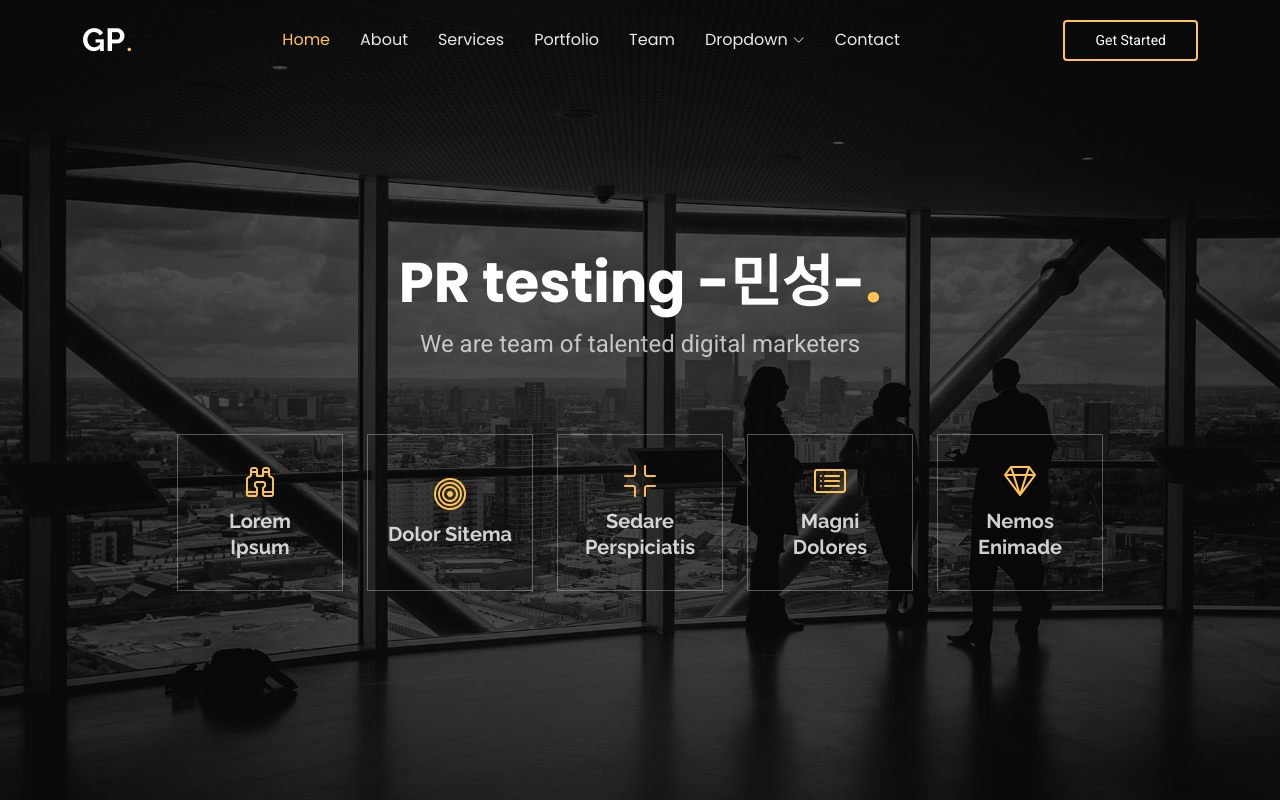
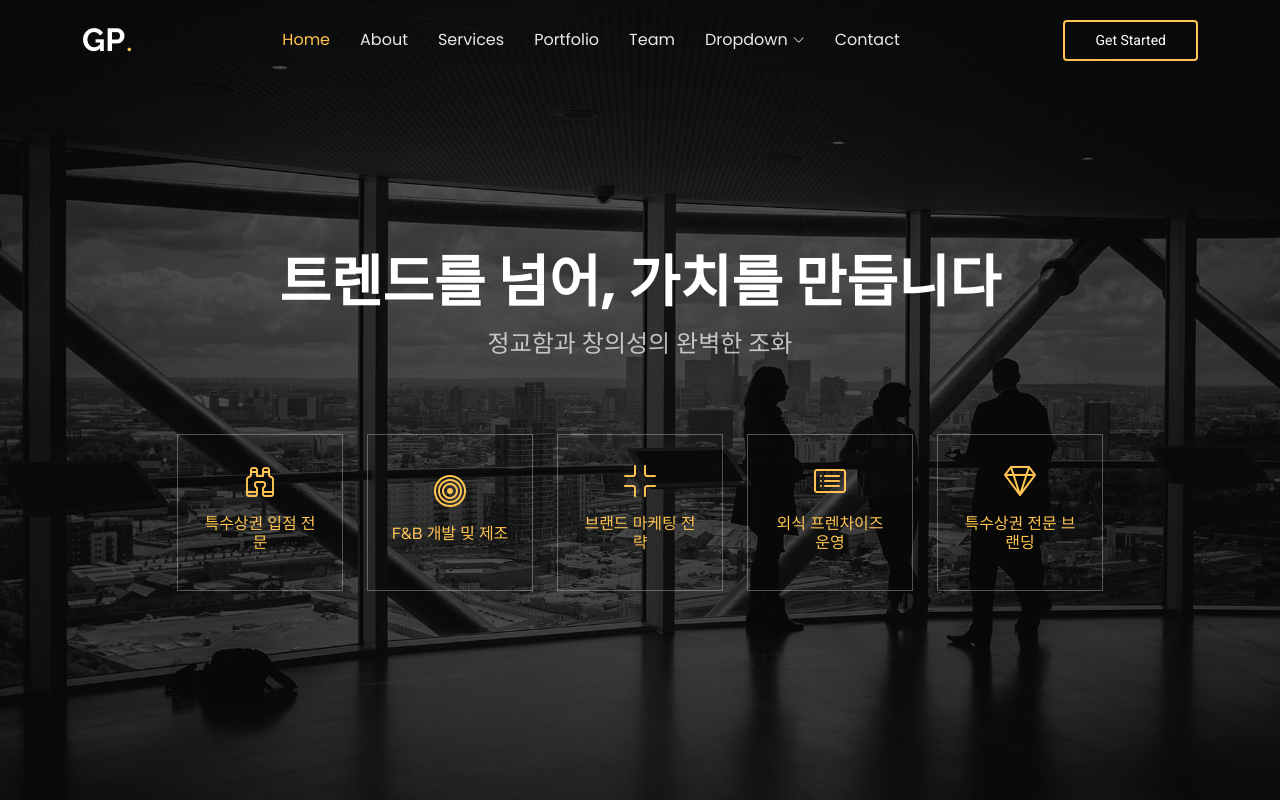
Before and after one commit to qazwsx406/pancross_landing_page, a plain HTML site: page index.html in a window 1280 px wide. Shown: the top 800 px of the page. Drawn offline with Linux system fonts and the light colour scheme.

Commit message:
before asset change

```diff
--- a/index.html
+++ b/index.html
@@ -92,41 +92,41 @@
 
 				<div class="container">
 					<div class="row justify-content-center text-center" data-aos="fade-up" data-aos-delay="100">
-						<div class="col-xl-6 col-lg-8">
-							<h2>PR testing -민성-<span>.</span></h2>
-							<p>We are team of talented digital marketers</p>
+						<div class="col-xl-10 col-lg-8">
+							<h2>트렌드를 넘어, 가치를 만듭니다</h2>
+							<p>정교함과 창의성의 완벽한 조화</p>
 						</div>
 					</div>
 
 					<div class="row gy-4 mt-5 justify-content-center" data-aos="fade-up" data-aos-delay="200">
-						<div class="col-xl-2 col-md-4" data-aos="fade-up" data-aos-delay="300">
+						<div class="col-xl-2 col-md-4 " data-aos="fade-up" data-aos-delay="300">
 							<div class="icon-box">
-								<i class="bi bi-binoculars"></i>
-								<h3><a href="">Lorem Ipsum</a></h3>
+								<i class="bi bi-binoculars mb-3"></i>
+								<h6><a href="">특수상권 입점 전문</a></h6>
 							</div>
 						</div>
 						<div class="col-xl-2 col-md-4" data-aos="fade-up" data-aos-delay="400">
 							<div class="icon-box">
-								<i class="bi bi-bullseye"></i>
-								<h3><a href="">Dolor Sitema</a></h3>
+								<i class="bi bi-bullseye mb-3"></i>
+								<h6><a href="">F&B 개발 밎 제조</a></h6>
 							</div>
 						</div>
 						<div class="col-xl-2 col-md-4" data-aos="fade-up" data-aos-delay="500">
 							<div class="icon-box">
-								<i class="bi bi-fullscreen-exit"></i>
-								<h3><a href="">Sedare Perspiciatis</a></h3>
+								<i class="bi bi-fullscreen-exit mb-3"></i>
+								<h6><a href="">브랜드 마케팅 전략</a></h6>
 							</div>
 						</div>
 						<div class="col-xl-2 col-md-4" data-aos="fade-up" data-aos-delay="600">
 							<div class="icon-box">
-								<i class="bi bi-card-list"></i>
-								<h3><a href="">Magni Dolores</a></h3>
+								<i class="bi bi-card-list mb-3"></i>
+								<h6><a href="">외식 프렌차이즈 운영</a></h6>
 							</div>
 						</div>
 						<div class="col-xl-2 col-md-4" data-aos="fade-up" data-aos-delay="700">
 							<div class="icon-box">
-								<i class="bi bi-gem"></i>
-								<h3><a href="">Nemos Enimade</a></h3>
+								<i class="bi bi-gem mb-3"></i>
+								<h6><a href="">특수상권 전문 브랜딩</a></h6>
 							</div>
 						</div>
 					</div>
```
